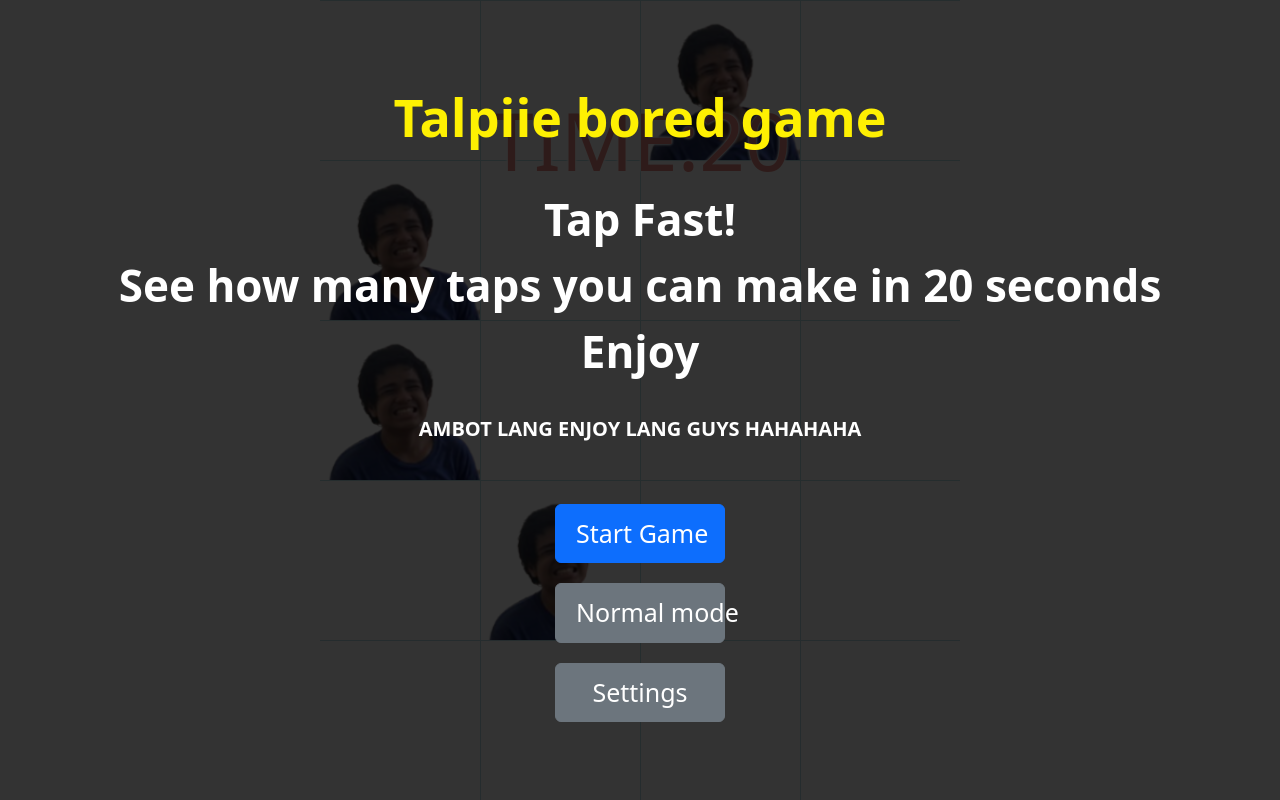
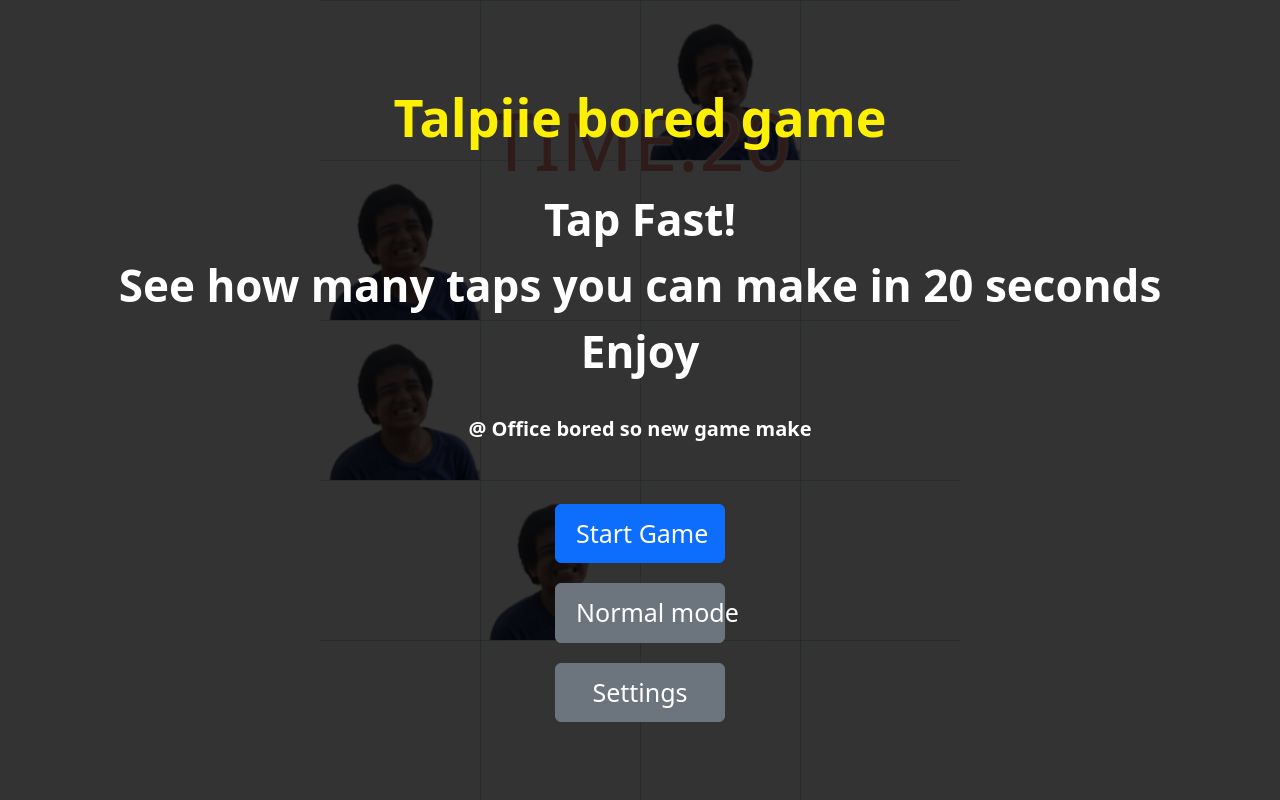
Before and after one commit to Talpiie/Talpiie.github.io, a plain HTML site: page index.html in a window 1280 px wide. Drawn offline with Linux system fonts and the light colour scheme; no server answers.

Commit message:
Update index.html

```diff
--- a/index.html
+++ b/index.html
@@ -63,7 +63,7 @@
                     </div>
                     <br />
                     <div style="font-size:1em; color:#fff; line-height:1.5em;">
-                        AMBOT LANG ENJOY LANG GUYS HAHAHAHA<br />
+                        @ Office bored so new game make<br/>
                     </div>
                 </div>
                 <div id="btn_group" class="container text-nowrap">
```
